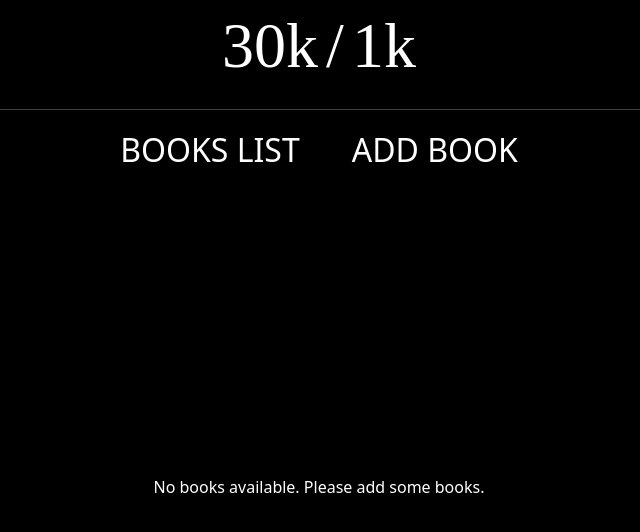
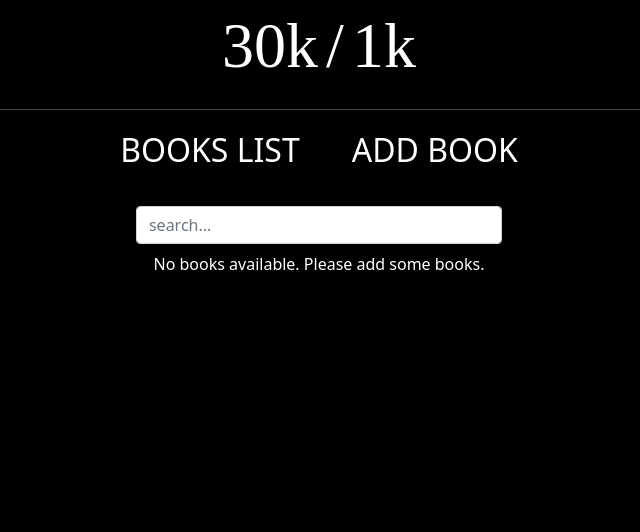
Before and after one commit to Diana-Deluvian/30k1k, a React app: page /books in a window 1280 px wide. Shown: the whole page, without its empty margins (321-961 px from the left). Built offline with nearby package versions, Linux system fonts and the light colour scheme; a web font is replaced by a local one.

Commit message:
added search function

```diff
--- a/src/components/BooksList.js
+++ b/src/components/BooksList.js
@@ -1,7 +1,8 @@
 import _ from 'lodash';
 import Book from './Book';
-import React, { useContext } from 'react';
+import React, { useState, useContext } from 'react';
 import BooksContext from '../context/BooksContext';
+import { Form } from 'react-bootstrap'
 
 
 const BooksList = () => {
@@ -10,11 +11,32 @@ const BooksList = () => {
     setBooks(books.filter((book) => book.id !== id));
   };
 
+  const [searchTerm, setSearchTerm] = useState('');
+
+  const handleInputChange = (e) => setSearchTerm(e.target.value);
+
+  let newBooks = books.filter(book => {
+    for(const property in book)
+      if(book[property].includes(searchTerm)) return true
+  })
+
   return (
     <React.Fragment>
       <div className="book-list">
+      <Form.Group controlId="searchTerm">
+          <Form.Control
+            className="input-control mt-3 mb-2"
+            id="book-list-search"
+            type="text"
+            name="searchTerm"
+            value={searchTerm}
+            placeholder="search..."
+            onChange={handleInputChange}
+          />
+        </Form.Group>
         {!_.isEmpty(books) ? (
-          books.map((book) => (
+
+          newBooks.map((book) => (
             <Book key={book.id} {...book} handleRemoveBook={handleRemoveBook} />
           ))
         ) : (
--- a/src/styles.scss
+++ b/src/styles.scss
@@ -57,11 +57,12 @@ header {
   display: flex;
   flex-direction: column;
   align-items: center;
-  justify-content: center;
 }
 
 .single-word {
   max-width: 80ch;
+  justify-self: center;
+  margin-top: 3rem;
   h1 {
     font-size: 3rem;
     font-family: "Pirata One";
@@ -147,6 +148,11 @@ header {
   }
 }
 
+#book-list-search {
+  width: 40ch;
+  align-self: baseline;
+}
+
 .login-form {
   display: flex;
   flex-direction: column;
@@ -175,6 +181,3 @@ header {
     margin: 0;
   }
 }
-
-#react-2-select-listbox {
-}
```
